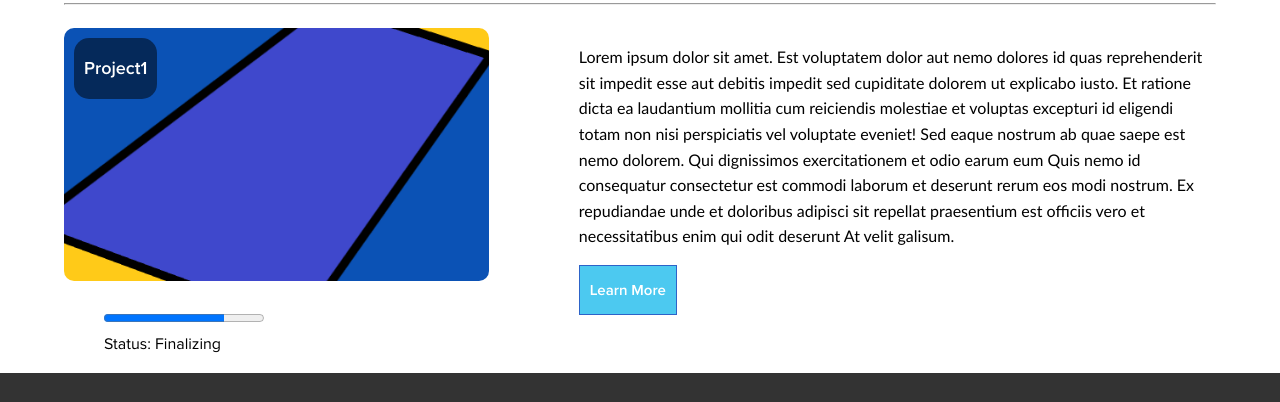
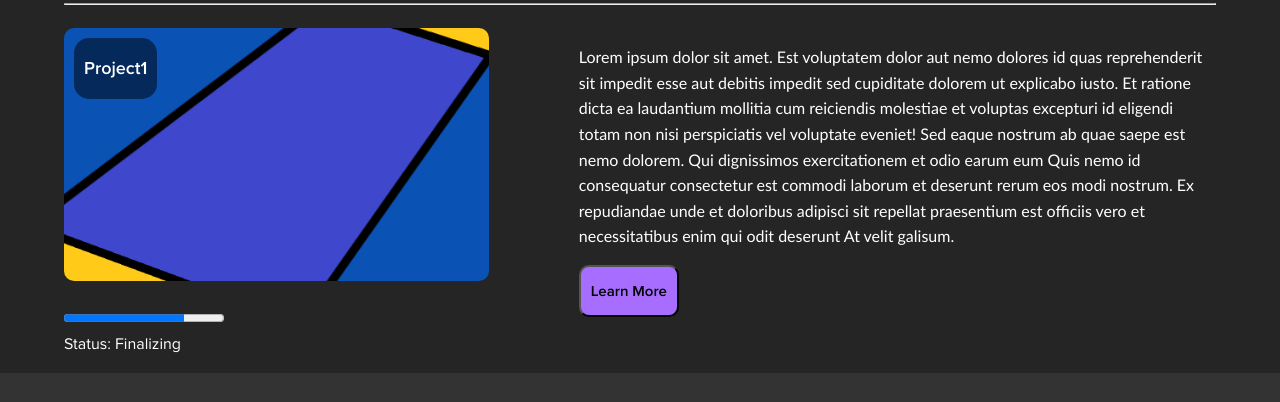
Before and after one commit to tec314/website, a plain HTML site: page projects.html in a window 1280 px wide. Shown: the part 337-739 px from the top of the page. Drawn offline with Linux system fonts and the light colour scheme.

Commit message:
Minor styling changes

```diff
--- a/style.css
+++ b/style.css
@@ -29,6 +29,8 @@
 }
 
 body {
+    background: rgb(37, 37, 37);
+    color: rgb(255,255,255);
     line-height: 1.6;
     margin: 0;
     padding: 0;
@@ -54,6 +56,10 @@ header {
 
 .header-text {
     font-family: 'ProximaNovaThin', sans-serif;
+}
+
+figure {
+    margin-left: 0px;
 }
 
 .progress-text {
@@ -137,17 +143,17 @@ footer {
 
 button {
     font-family: 'ProximaNovaSemiBold', sans-serif;
-    color: #ffffff;
-    background-color: #4cc9f0;
+    color: rgb(0,0,0);
+    background-color: rgb(167, 109, 255);
     font-size: 15px;
-    border: 1px solid #2d63c8;
+    border-radius: 10px;
     padding: 15px 10px;
     cursor: pointer;
 }
 
 button:hover {
-    color: #2d63c8;
-    background-color: #ffffff;
+    color: #00000176;
+    background-color: #c29fff;
 }
 
 .image-container {
```
